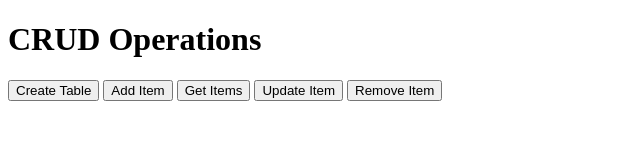
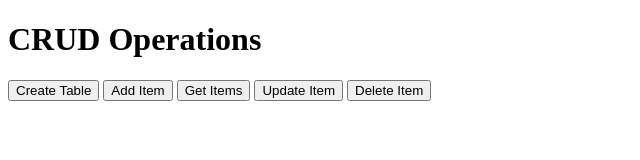
Before and after one commit to huzaifh02/demo-cicd, a website: page public/index.html in a window 1280 px wide. Shown: the full height of the page, 0-640 px from the left. Drawn offline with Linux system fonts and the light colour scheme.

Commit message:
change in html file2

```diff
--- a/public/index.html
+++ b/public/index.html
@@ -11,7 +11,7 @@
 <button onclick="addItem()">Add Item</button>
 <button onclick="getItems()">Get Items</button>
 <button onclick="updateItem()">Update Item</button>
-<button onclick="deleteItem()">Remove Item</button>
+<button onclick="deleteItem()">Delete Item</button>
 
 <div id="result"></div>
 
```
Also changed, not shown: 1 other file.
